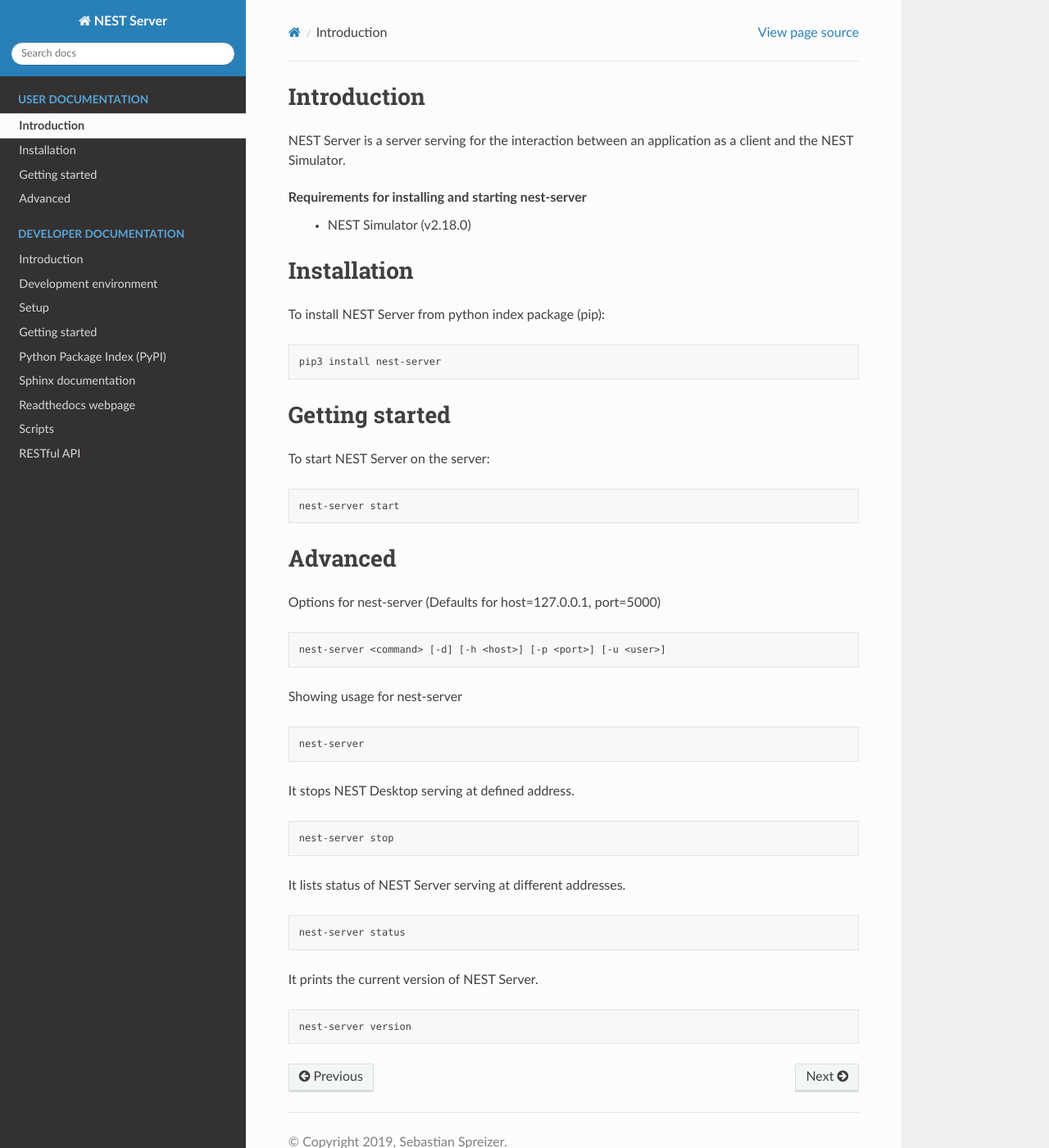
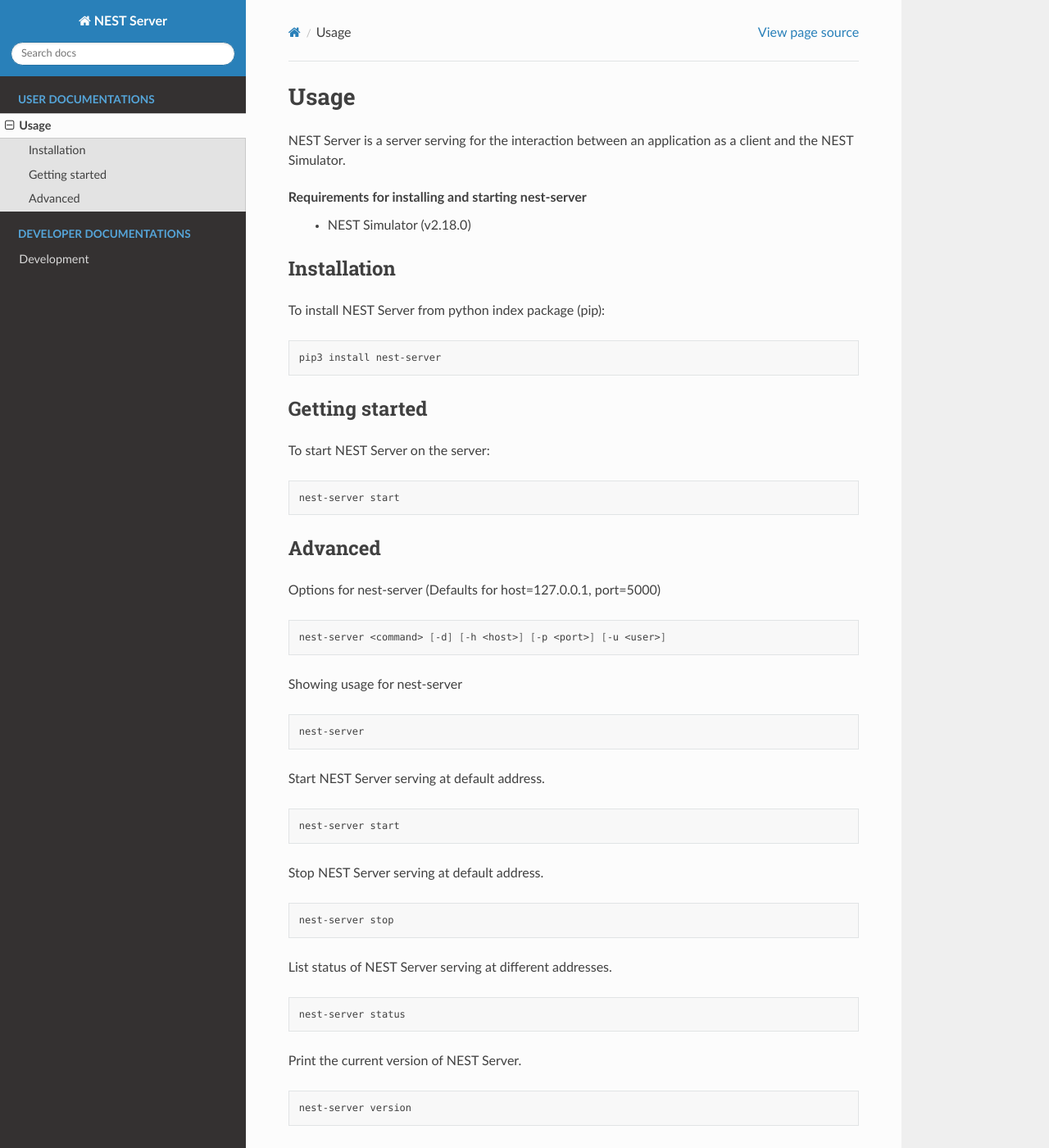
Before and after one commit to babsey/nest-server, a Sphinx documentation site: the page built from docs/user.rst, in a window 1280 px wide and 1400 px high. Shown: the whole window at 82% size. Built offline with Sphinx 7.4.7 and the Read the Docs theme 2.0.0, drawn with Linux system fonts in a browser that asks for light colours; some of the changed text lies outside the part shown.

Commit message:
Update docs

```diff
--- a/docs/conf.py
+++ b/docs/conf.py
@@ -38,6 +38,7 @@
 # This pattern also affects html_static_path and html_extra_path.
 exclude_patterns = ['_build', 'Thumbs.db', '.DS_Store']
 
+master_doc = 'contents'
 
 # -- Options for HTML output -------------------------------------------------
 
--- a/docs/contents.rst
+++ b/docs/contents.rst
@@ -1,14 +1,11 @@
-NEST Server
-=======================================
-
 .. toctree::
    :maxdepth: 2
-   :caption: User Documentation:
+   :caption: User Documentations
 
    user
 
 .. toctree::
    :maxdepth: 2
-   :caption: Developer Documentation
+   :caption: Developer Documentations
 
    developer
--- a/docs/developer.rst
+++ b/docs/developer.rst
@@ -1,5 +1,5 @@
-Introduction
-============
+Development
+===========
 NEST Server is a Python server serving for the interaction between the client
 and the NEST Simulator.
 
@@ -10,7 +10,7 @@
 
 
 Development environment
-=======================
+-----------------------
 
 Build singularity image containing requirements (NEST, Python packages) for developing NEST Server.
 
@@ -26,7 +26,7 @@
 
 
 Setup
-=====
+-----
 Clone NEST Server from the github:
 
 .. code-block:: none
@@ -42,7 +42,7 @@
 
 
 Getting started
-===============
+---------------
 You can read `Getting started` in User Documentation to start NEST Server.
 Starting NEST Server :code:`nest-server start` equivalent to the command:
 
@@ -59,7 +59,7 @@
 
 
 Python Package Index (PyPI)
-===========================
+---------------------------
 The Python Package Index **nest-server** includes an executive command :code:`nest-server` and a Python library :code:`nest_server`.
 
 First, update the version of nest-server in :code:`nest_server/__init__.py`.
@@ -84,7 +84,7 @@
 
 
 Sphinx documentation
-====================
+--------------------
 To install sphinx and readthedocs theme via  :code:`pip`:
 
 .. code-block:: none
@@ -100,20 +100,20 @@
 
 
 Readthedocs webpage
-===================
+-------------------
 It automatically builds docs for master when pulling commits to master.
 Docs for latest and stable depends on their github tags.
 
 
 
 Scripts
-=======
+-------
 - A script for simulation.
 - A script for building models.
 
 
 RESTful API
-===========
+-----------
 The RESTful API of NEST Server is defined to forward the request to the function of the module directly.
 
 A schematic of the GET request would looked like it:
--- a/docs/user.rst
+++ b/docs/user.rst
@@ -1,5 +1,5 @@
-Introduction
-==================
+Usage
+=====
 NEST Server is a server serving for the interaction between an application as a client
 and the NEST Simulator.
 
@@ -8,52 +8,64 @@
 
 
 Installation
-==================
+------------
 To install NEST Server from python index package (pip):
 
-.. code-block:: none
+.. code-block:: bash
 
    pip3 install nest-server
 
 
 Getting started
-==================
+---------------
 To start NEST Server on the server:
 
-.. code-block:: none
+.. code-block:: bash
 
    nest-server start
 
 
 Advanced
-========
+--------
 
 Options for nest-server (Defaults for host=127.0.0.1, port=5000)
 
-.. code-block:: none
+.. code-block:: bash
 
    nest-server <command> [-d] [-h <host>] [-p <port>] [-u <user>]
 
 Showing usage for nest-server
 
-.. code-block:: none
+.. code-block:: bash
 
    nest-server
 
-It stops NEST Desktop serving at defined address.
+Start NEST Server serving at default address.
 
-.. code-block:: none
+.. code-block:: bash
+
+   nest-server start
+
+Stop NEST Server serving at default address.
+
+.. code-block:: bash
 
    nest-server stop
 
-It lists status of NEST Server serving at different addresses.
+List status of NEST Server serving at different addresses.
 
-.. code-block:: none
+.. code-block:: bash
 
    nest-server status
 
-It prints the current version of NEST Server.
+Print the current version of NEST Server.
 
-.. code-block:: none
+.. code-block:: bash
 
    nest-server version
+
+Monitor the requests of NEST Server.
+
+.. code-block:: bash
+
+   nest-server log
```
Also changed, not shown: docs/index.rst (+1 -13 lines).
